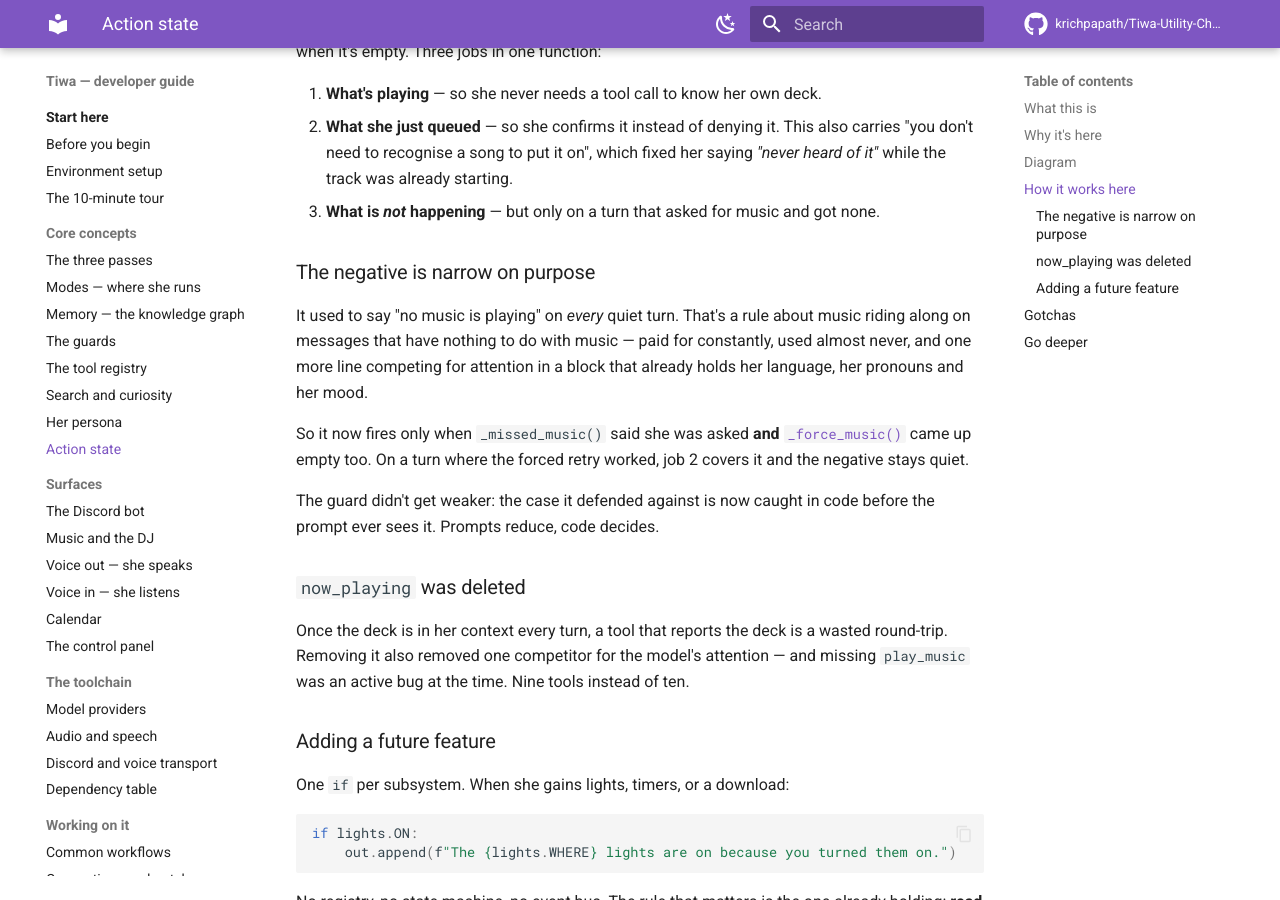
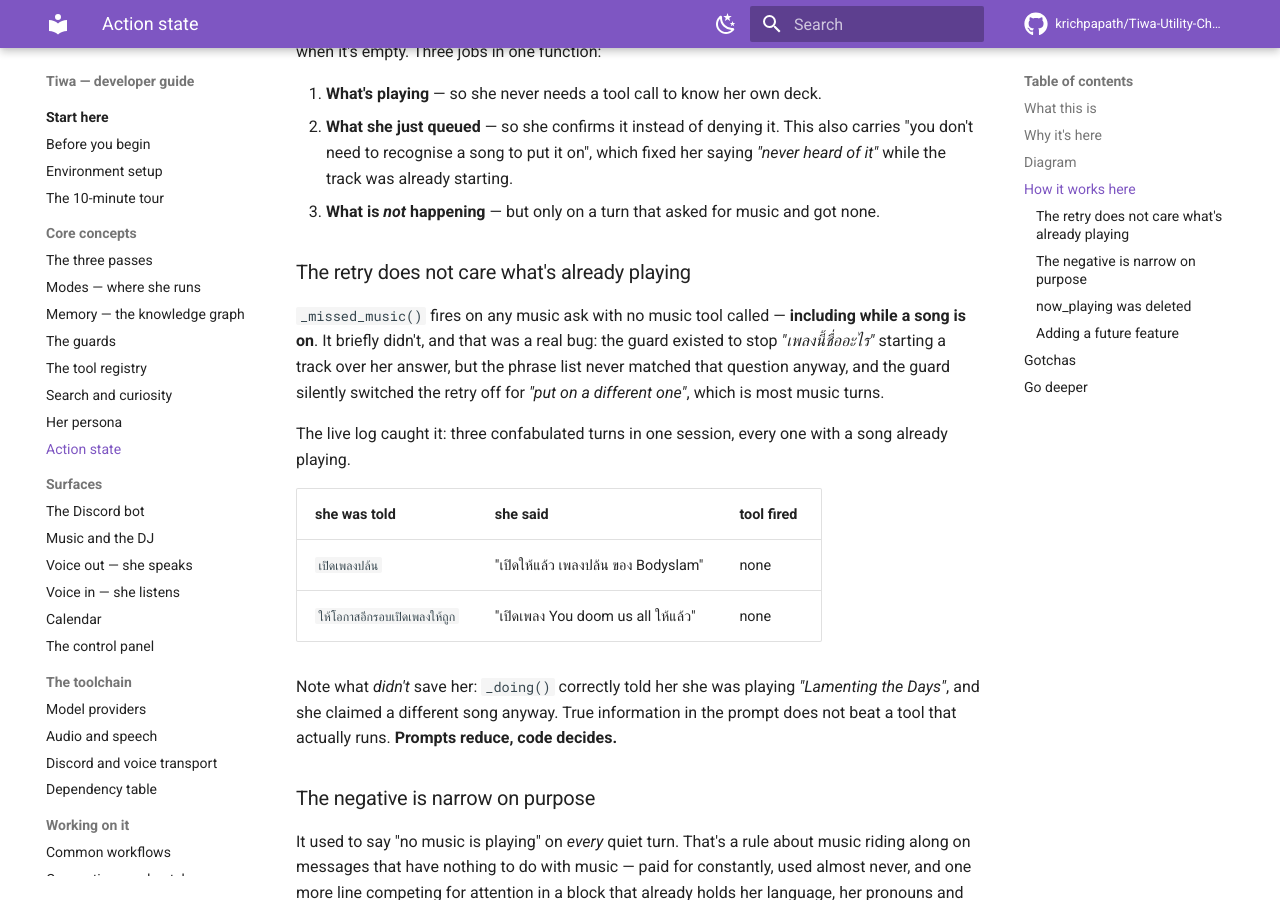
Before and after one commit to krichpapath/Tiwa-Utility-Chatbot, an MkDocs documentation site: the page built from docs/concepts/action-state.md, in a window 1280 px wide and 900 px high, scrolled down 1549 px. Built offline with MkDocs 1.6.1 and Material for MkDocs 9.7.7, drawn with Linux system fonts in a browser that asks for light colours; a script that is not in the unit is left out; comment, search, counter and statistics services are not loaded.

Commit message:
Force the music retry even when a song is already playing
Reported live and confirmed in the log: three turns in one session where she
said she put a song on and no tool fired. All three had a song already playing.

_missed_music() skipped a busy deck. That guard was added to stop
"เพลงนี้ชื่ออะไร" starting a track over her answer -- but the phrase list never
matched that question anyway, so the guard bought nothing and silently switched
the retry off for "put on a different one", which is most music turns.

What did NOT save her is worth recording: _doing() correctly told her she was
playing "Lamenting the Days" and she claimed "You doom us all" regardless. True
information in the prompt does not beat a tool that actually runs.

Also from the same log: _force_music turned "Red Line" (Warframe) into
"Red Line Warframe chase" -- it picked up "escape the police" from the sentence
-- and played a different Warframe track. Its terms prompt now says a named
song gets its name plus at most the artist or game, and nothing else.

djbench carries the two real failures as cases.

```diff
--- a/docs/concepts/action-state.md
+++ b/docs/concepts/action-state.md
@@ -73,6 +73,26 @@ entirely when it's empty. Three jobs in one function:
    *"never heard of it"* while the track was already starting.
 3. **What is *not* happening** — but only on a turn that asked for music and got none.
 
+### The retry does not care what's already playing
+
+`_missed_music()` fires on any music ask with no music tool called — **including while a
+song is on**. It briefly didn't, and that was a real bug: the guard existed to stop
+*"เพลงนี้ชื่ออะไร"* starting a track over her answer, but the phrase list never matched
+that question anyway, and the guard silently switched the retry off for *"put on a
+different one"*, which is most music turns.
+
+The live log caught it: three confabulated turns in one session, every one with a song
+already playing.
+
+| she was told | she said | tool fired |
+|---|---|---|
+| `เปิดเพลงปล้น` | "เปิดให้แล้ว เพลงปล้น ของ Bodyslam" | none |
+| `ให้โอกาสอีกรอบเปิดเพลงให้ถูก` | "เปิดเพลง You doom us all ให้แล้ว" | none |
+
+Note what *didn't* save her: `_doing()` correctly told her she was playing
+*"Lamenting the Days"*, and she claimed a different song anyway. True information in the
+prompt does not beat a tool that actually runs. **Prompts reduce, code decides.**
+
 ### The negative is narrow on purpose
 
 It used to say "no music is playing" on *every* quiet turn. That's a rule about music
```
Also changed, not shown: docs/surfaces/music.md (+10 -4 lines), 2 other files.
